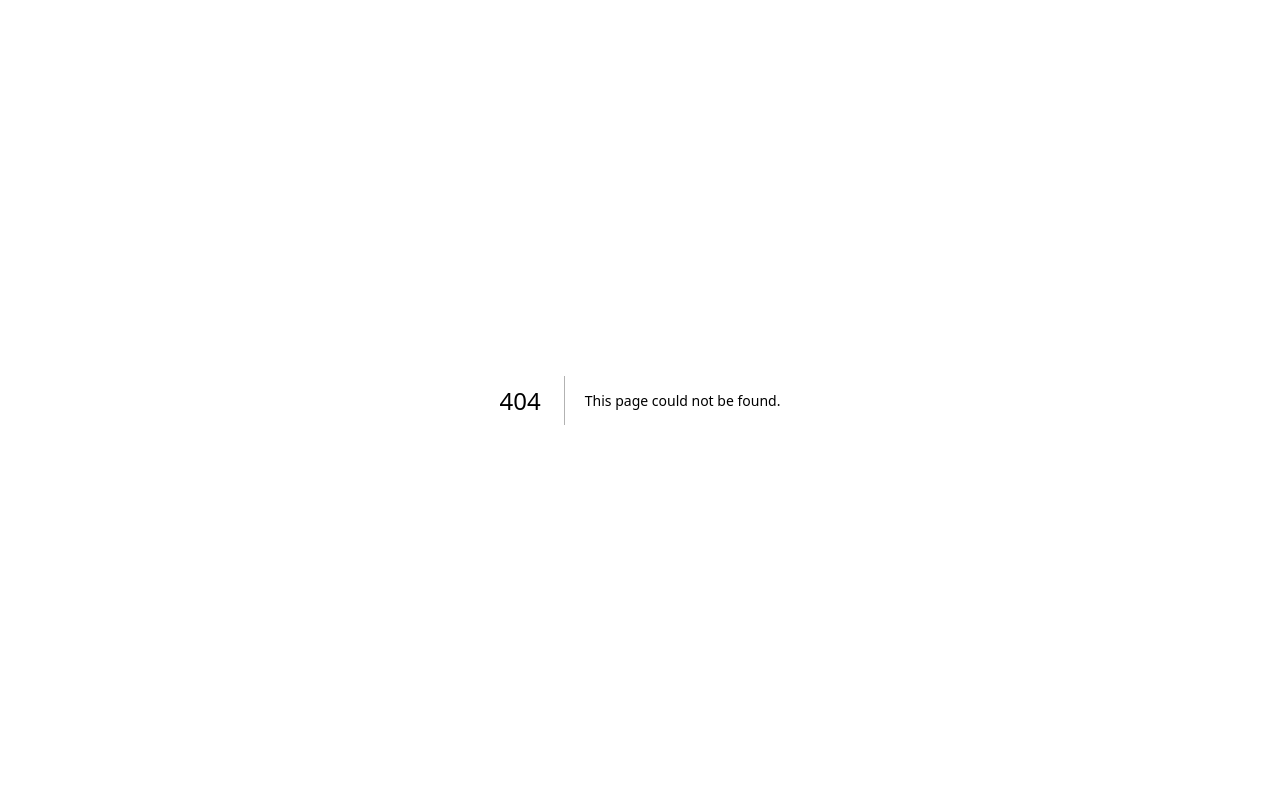
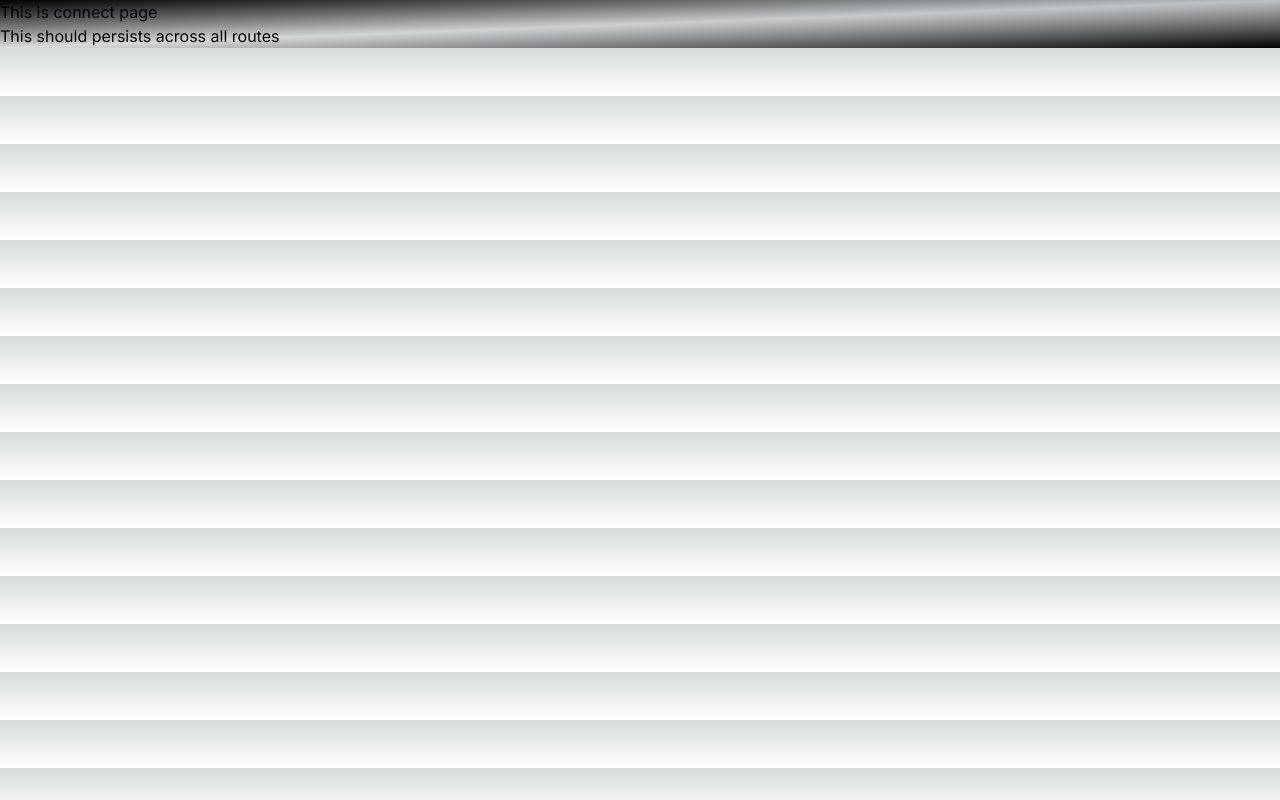
Before and after one commit to fullstackNRJ/neerajmukta.com, a Next.js app: page /connect in a window 1280 px wide. Before the commit this address had no page. Built offline with nearby package versions, Linux system fonts and the light colour scheme.

Commit message:
some progress, need to finish by today

```diff
--- a/next.config.js
+++ b/next.config.js
@@ -1,4 +1,4 @@
 /** @type {import('next').NextConfig} */
-const nextConfig = {}
+const nextConfig = {};
 
-module.exports = nextConfig
+module.exports = nextConfig;
--- a/package.json
+++ b/package.json
@@ -3,7 +3,7 @@
   "version": "0.1.0",
   "private": true,
   "scripts": {
-    "dev": "next dev",
+    "dev": "next dev -p 3010",
     "build": "next build",
     "start": "next start",
     "lint": "next lint"
--- /dev/null
+++ b/src/app/connect/page.tsx
@@ -0,0 +1,7 @@
+import React from "react";
+
+const page = () => {
+  return <div>This is connect page</div>;
+};
+
+export default page;
--- /dev/null
+++ b/src/app/experience/page.tsx
@@ -0,0 +1,7 @@
+import React from "react";
+
+const page = () => {
+  return <div>This is experience page</div>;
+};
+
+export default page;
--- /dev/null
+++ b/src/app/expertise/page.tsx
@@ -0,0 +1,7 @@
+import React from "react";
+
+const page = () => {
+  return <div>This is expertise</div>;
+};
+
+export default page;
--- a/src/app/layout.tsx
+++ b/src/app/layout.tsx
@@ -1,21 +1,70 @@
-import './globals.css'
-import { Inter } from 'next/font/google'
+import { Metadata } from "next";
+import "./globals.css";
+import { Inter } from "next/font/google";
 
-const inter = Inter({ subsets: ['latin'] })
+export const metadata: Metadata = {
+  title: {
+    default: "neerajmukta.com",
+    template: "%s | chronark.com",
+  },
+  description: "Team Lead at medbikri.com and software consultant.",
+  openGraph: {
+    title: "neerajmukta.com",
+    description: "Team Lead at medbikri.com and software consultant.",
+    url: "https://neerajmukta.com",
+    siteName: "neerajmukta.com",
+    images: [
+      {
+        url: "https://neerajmukta.com/og.png",
+        width: 1920,
+        height: 1080,
+      },
+    ],
+    locale: "en-US",
+    type: "website",
+  },
+  robots: {
+    index: true,
+    follow: true,
+    googleBot: {
+      index: true,
+      follow: true,
+      "max-video-preview": -1,
+      "max-image-preview": "large",
+      "max-snippet": -1,
+    },
+  },
+  twitter: {
+    title: "Neeraj Mukta",
+    card: "summary_large_image",
+  },
+  icons: {
+    shortcut: "/favicon.png",
+  },
+};
+const inter = Inter({
+  subsets: ["latin"],
+  variable: "--font-inter",
+});
 
-export const metadata = {
-  title: 'Create Next App',
-  description: 'Generated by create next app',
-}
-
+/* const calSans = LocalFont({
+  src: "../public/fonts/CalSans-SemiBold.ttf",
+  variable: "--font-calsans",
+});
+ */
 export default function RootLayout({
   children,
 }: {
-  children: React.ReactNode
+  children: React.ReactNode;
 }) {
   return (
     <html lang="en">
-      <body className={inter.className}>{children}</body>
+      <body className={inter.className}>
+        <main className="bg-gradient-to-tl from-black via-zinc-600/20 to-black">
+          {children}
+          <div>This should persists across all routes</div>
+        </main>
+      </body>
     </html>
-  )
+  );
 }
--- /dev/null
+++ b/src/app/projects/page.tsx
@@ -0,0 +1,7 @@
+import React from "react";
+
+const page = () => {
+  return <div>Coming Soon!</div>;
+};
+
+export default page;
--- a/tailwind.config.js
+++ b/tailwind.config.js
@@ -1,18 +1,127 @@
 /** @type {import('tailwindcss').Config} */
+
 module.exports = {
   content: [
-    './src/pages/**/*.{js,ts,jsx,tsx,mdx}',
-    './src/components/**/*.{js,ts,jsx,tsx,mdx}',
-    './src/app/**/*.{js,ts,jsx,tsx,mdx}',
+    "./src/pages/**/*.{js,ts,jsx,tsx,mdx}",
+    "./src/components/**/*.{js,ts,jsx,tsx,mdx}",
+    "./src/app/**/*.{js,ts,jsx,tsx,mdx}",
   ],
   theme: {
     extend: {
+      typography: {
+        DEFAULT: {
+          css: {
+            "code::before": {
+              content: '""',
+            },
+            "code::after": {
+              content: '""',
+            },
+          },
+        },
+        quoteless: {
+          css: {
+            "blockquote p:first-of-type::before": { content: "none" },
+            "blockquote p:first-of-type::after": { content: "none" },
+          },
+        },
+      },
+      fontFamily: {
+        sans: ["var(--font-inter)"],
+        display: ["var(--font-calsans)"],
+      },
       backgroundImage: {
-        'gradient-radial': 'radial-gradient(var(--tw-gradient-stops))',
-        'gradient-conic':
-          'conic-gradient(from 180deg at 50% 50%, var(--tw-gradient-stops))',
+        "gradient-radial":
+          "radial-gradient(50% 50% at 50% 50%, var(--tw-gradient-stops))",
+        "gradient-conic":
+          "conic-gradient(from 180deg at 50% 50%, var(--tw-gradient-stops))",
+      },
+      animation: {
+        "fade-in": "fade-in 3s ease-in-out forwards",
+        title: "title 3s ease-out forwards",
+        "fade-left": "fade-left 3s ease-in-out forwards",
+        "fade-right": "fade-right 3s ease-in-out forwards",
+        "typewriter-storymode":
+          "typing 3s steps(20) infinite alternate, blink .7s infinite ",
+      },
+      keyframes: {
+        "fade-in": {
+          "0%": {
+            opacity: "0%",
+          },
+          "75%": {
+            opacity: "0%",
+          },
+          "100%": {
+            opacity: "100%",
+          },
+        },
+        "fade-left": {
+          "0%": {
+            transform: "translateX(100%)",
+            opacity: "0%",
+          },
+
+          "30%": {
+            transform: "translateX(0%)",
+            opacity: "100%",
+          },
+          "100%": {
+            opacity: "0%",
+          },
+        },
+        "fade-right": {
+          "0%": {
+            transform: "translateX(-100%)",
+            opacity: "0%",
+          },
+
+          "30%": {
+            transform: "translateX(0%)",
+            opacity: "100%",
+          },
+          "100%": {
+            opacity: "0%",
+          },
+        },
+        title: {
+          "0%": {
+            "line-height": "0%",
+            "letter-spacing": "0.25em",
+            opacity: "0",
+          },
+          "25%": {
+            "line-height": "0%",
+            opacity: "0%",
+          },
+          "80%": {
+            opacity: "100%",
+          },
+
+          "100%": {
+            "line-height": "100%",
+            opacity: "100%",
+          },
+        },
+        typing: {
+          "0%": {
+            width: "0%",
+            visibility: "hidden",
+          },
+          "100%": {
+            width: "100%",
+          },
+        },
+        blink: {
+          "50%": {
+            borderColor: "grey",
+          },
+          "100%": {
+            borderColor: "white",
+          },
+        },
       },
     },
   },
   plugins: [],
-}
+};
```
Also changed, not shown: src/app/page.tsx (+50 -107 lines).
